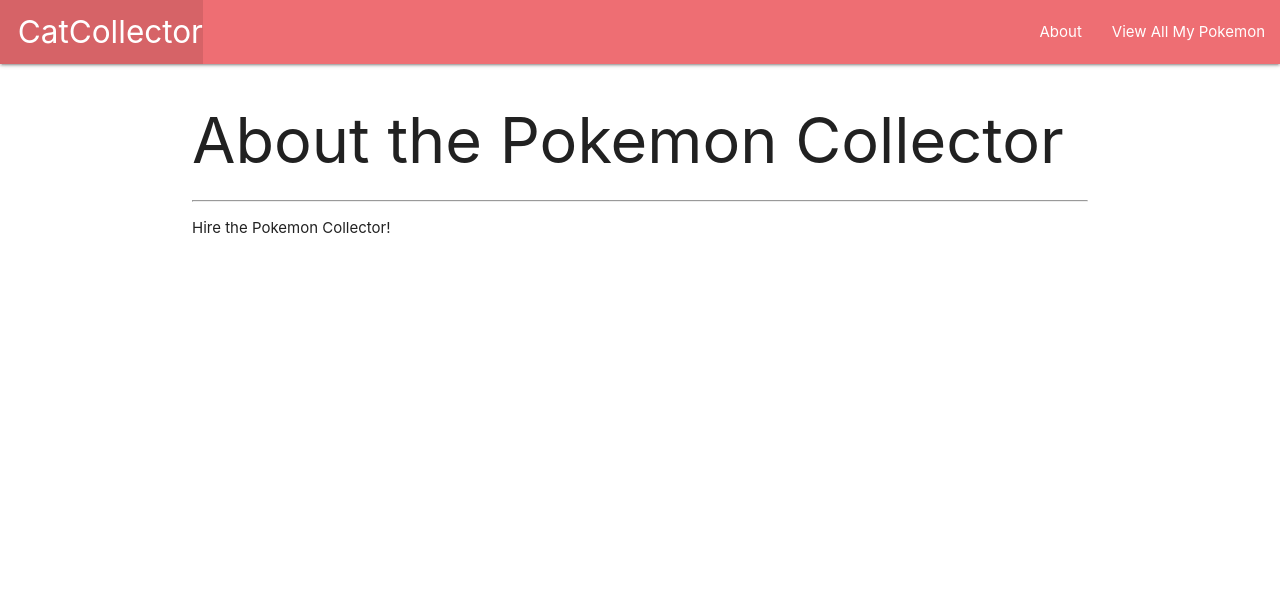
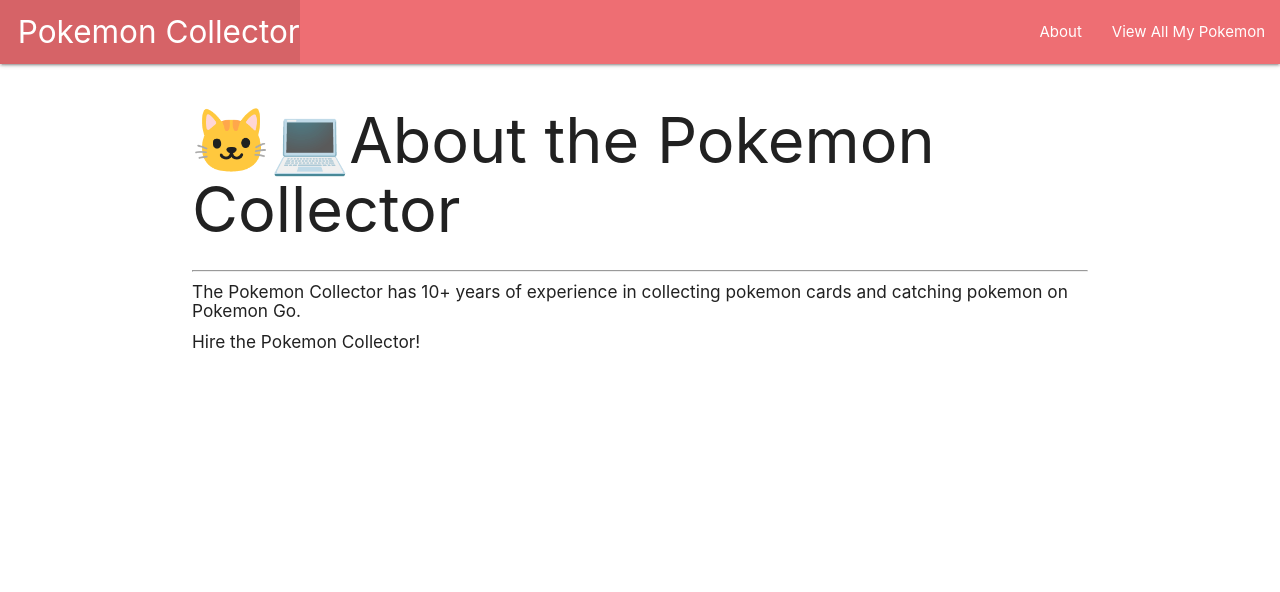
Before and after one commit to angelamchoi/pokemon_collector, a Django app: page /about/ in a window 1280 px wide. Shown: the top 592 px of the page. Run offline with Django 3.2, Linux system fonts and the light colour scheme.

Commit message:
worked on about page

```diff
--- a/main_app/templates/about.html
+++ b/main_app/templates/about.html
@@ -1,8 +1,10 @@
 {% extends 'base.html' %}
 {% block content %}
 
-    <h1>About the Pokemon Collector</h1>
+    <h1>🐱‍💻About the Pokemon Collector</h1>
     <hr />
-    <p>Hire the Pokemon Collector!</p>
+    <h6>The Pokemon Collector has 10+ years of experience in collecting pokemon cards and catching pokemon on Pokemon Go.</h6>
+    <h6> Hire the Pokemon Collector!</h6>
+
 
 {% endblock %}
--- a/main_app/templates/base.html
+++ b/main_app/templates/base.html
@@ -17,7 +17,7 @@
     <nav>
       <div class="nav-wrapper">
         <ul>
-          <li><a href="/" class="left brand-logo">&nbsp;&nbsp;CatCollector</a></li>
+          <li><a href="/" class="left brand-logo">&nbsp;&nbsp;Pokemon Collector</a></li>
         </ul>
         <ul class="right">
             <!--About-->
```
Also changed, not shown: main_app/static/css/style.css (line endings or trailing spaces).
